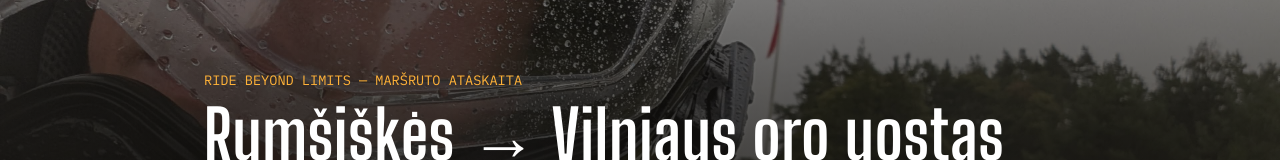
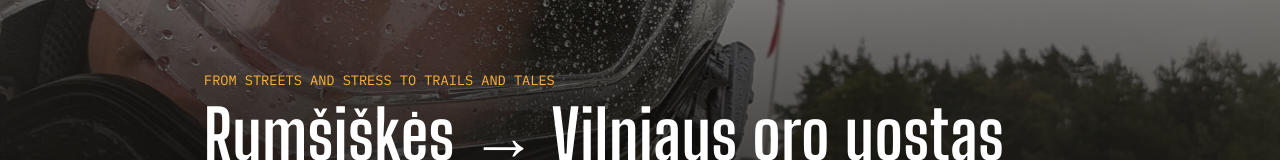
Before and after one commit to 79mas/rumsiskes-vno, a plain HTML site: page index.html in a window 1280 px wide. Shown: the part 282-442 px from the top of the page. Drawn offline with nearby package versions, Linux system fonts and the light colour scheme.

Commit message:
Update hero-eyebrow text in index.html

```diff
--- a/index.html
+++ b/index.html
@@ -161,7 +161,7 @@
 
 <div class="hero">
   <div class="hero-inner">
-    <div class="hero-eyebrow mono" id="hero-eyebrow">RIDE BEYOND LIMITS — MARŠRUTO ATASKAITA</div>
+    <div class="hero-eyebrow mono" id="hero-eyebrow">FROM STREETS AND STRESS TO TRAILS AND TALES</div>
     <h1 id="hero-title">Rumšiškės → Vilniaus oro uostas</h1>
     <div class="hero-stat">
       <span class="num">122</span><span class="unit">km · Leaperkim Lynx-S</span>
```
